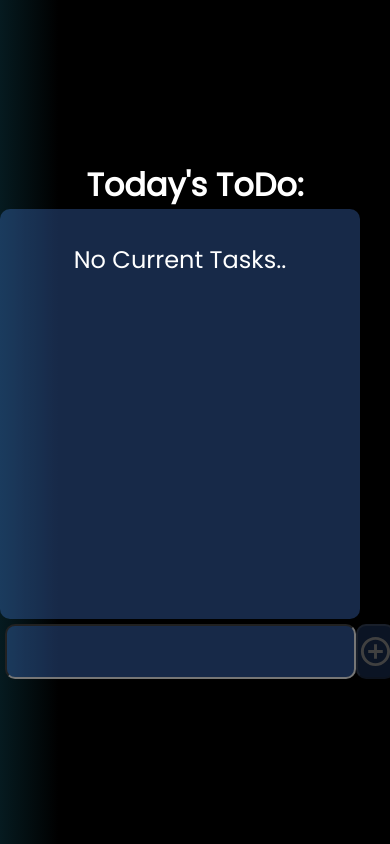
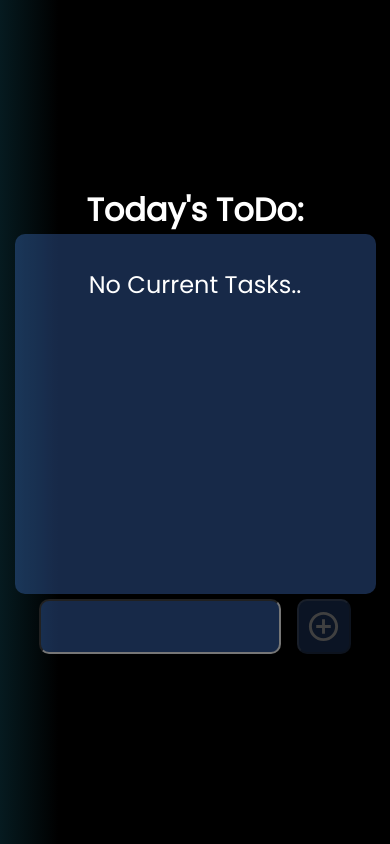
Before and after one commit to Kevetic/todo-but-react, a React (Create React App) app: page / in a window 390 px wide. Built offline with nearby package versions, Linux system fonts and the light colour scheme.

Commit message:
fixed responsiveness

```diff
--- a/src/Components/InputField/InputField.js
+++ b/src/Components/InputField/InputField.js
@@ -27,6 +27,9 @@ const BtnStyles = styled.button`
   justify-content: center;
   align-items: center;
   display: flex;
+  @media (max-width: 600px) {
+    width: 20%;
+  }
 `;
 
 const Container = styled.div`
@@ -34,6 +37,10 @@ const Container = styled.div`
   margin: 5px;
   width: 100%;
   justify-content: space-between;
+  @media (max-width: 600px) {
+    width: 80%;
+    gap: 5%;
+  }
 `;
 
 const InputField = ({
--- a/src/Components/Modal/Modal.js
+++ b/src/Components/Modal/Modal.js
@@ -6,6 +6,11 @@ import InputField from "../InputField/InputField";
 
 const Container = styled.div`
   border-radius: 10px;
+  @media (max-width: 600px) {
+    display: flex;
+    flex-direction: column;
+    align-items: center;
+  }
 `;
 
 const Header = styled.h1`
@@ -22,8 +27,8 @@ const ListContainer = styled.div`
   overflow: auto;
   padding: 5px;
   @media (max-width: 600px) {
-    height: 400px;
-    width: 350px;
+    height: 350px;
+    width: 90%;
   }
 `;
 
```
